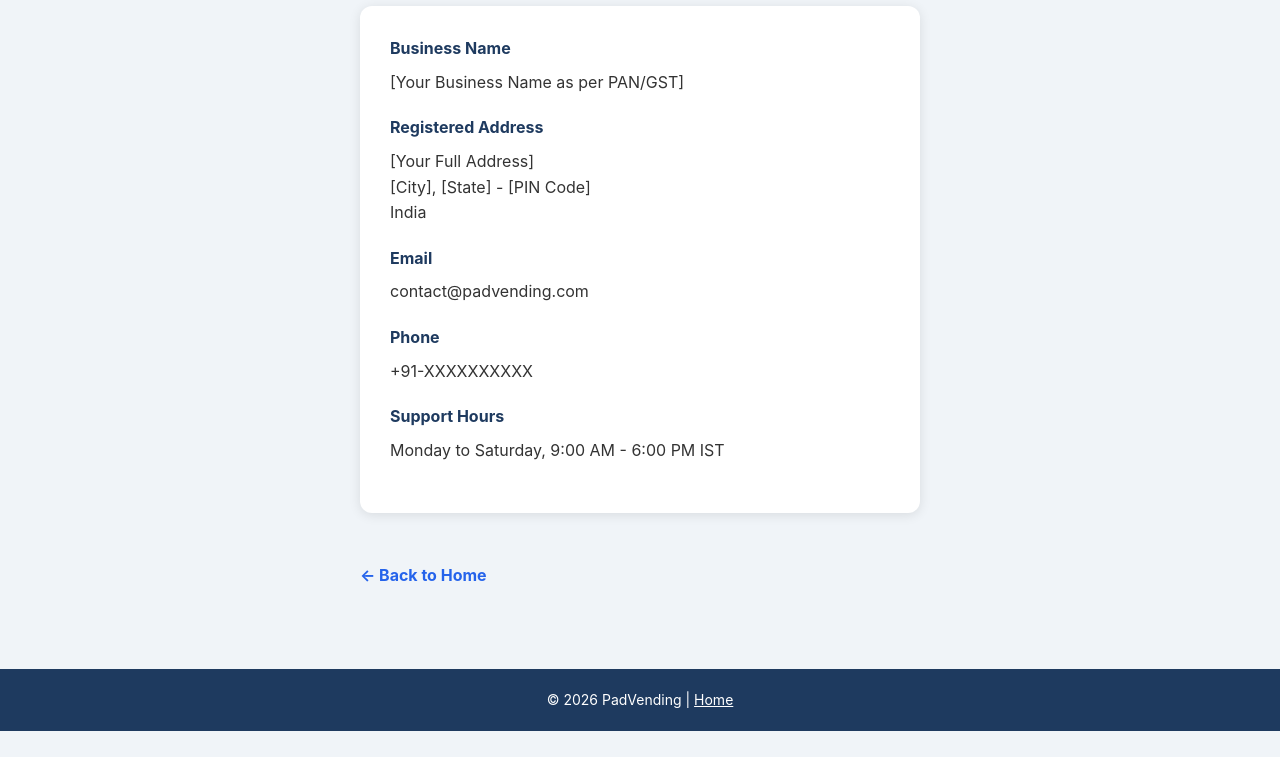
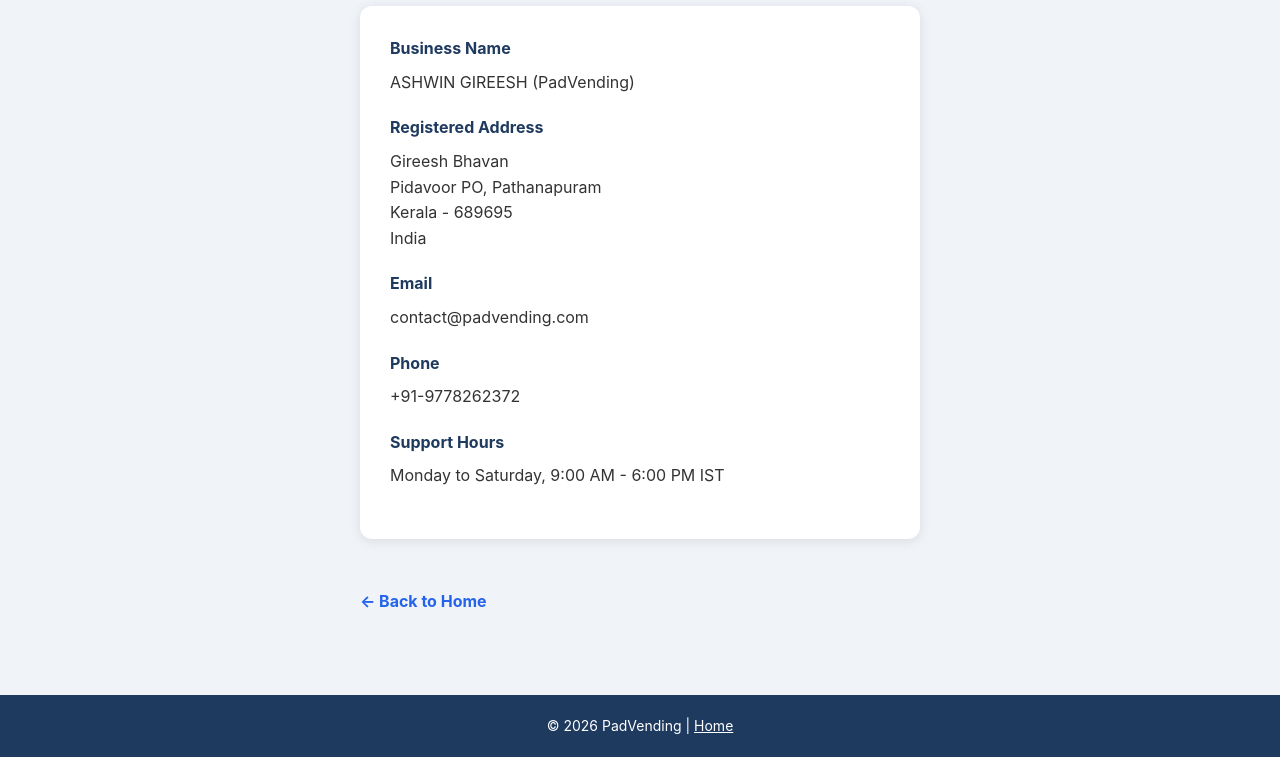
Before and after one commit to Ashwingireesh050/padvending, a plain HTML site: page contact.html in a window 1280 px wide. Shown: the part 169-926 px from the top of the page. Before the commit the page ends 900 px from the top, so only its background shows below. Drawn offline with Linux system fonts and the light colour scheme.

Commit message:
Update contact.html

```diff
--- a/contact.html
+++ b/contact.html
@@ -23,13 +23,18 @@
         <h1>Contact Us</h1>
         <div class="card">
             <span class="label">Business Name</span>
-            <div class="value">[Your Business Name as per PAN/GST]</div>
+            <div class="value">ASHWIN GIREESH (PadVending)</div>
             <span class="label">Registered Address</span>
-            <div class="value">[Your Full Address]<br>[City], [State] - [PIN Code]<br>India</div>
+            <div class="value">
+                Gireesh Bhavan<br>
+                Pidavoor PO, Pathanapuram<br>
+                Kerala - 689695<br>
+                India
+            </div>
             <span class="label">Email</span>
             <div class="value">contact@padvending.com</div>
             <span class="label">Phone</span>
-            <div class="value">+91-XXXXXXXXXX</div>
+            <div class="value">+91-9778262372</div>
             <span class="label">Support Hours</span>
             <div class="value">Monday to Saturday, 9:00 AM - 6:00 PM IST</div>
         </div>
```
